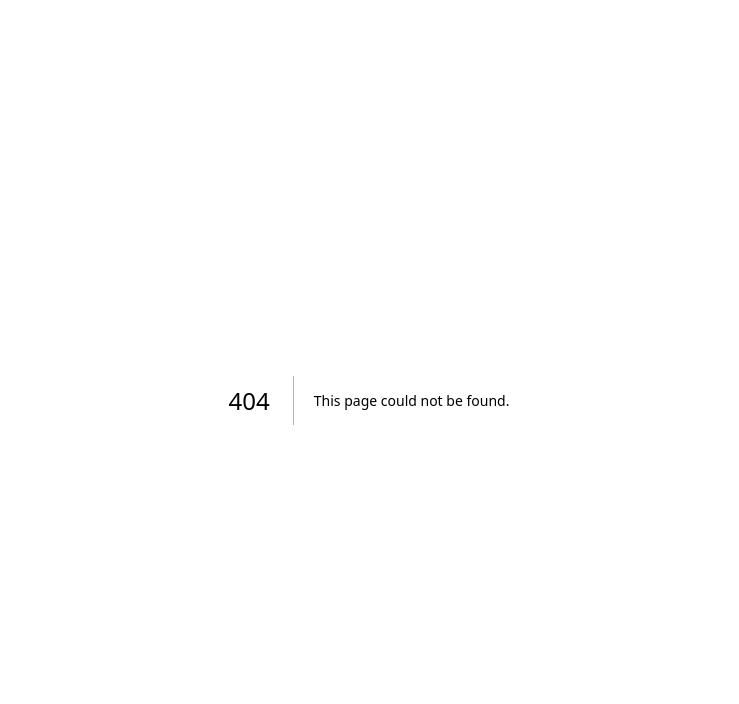
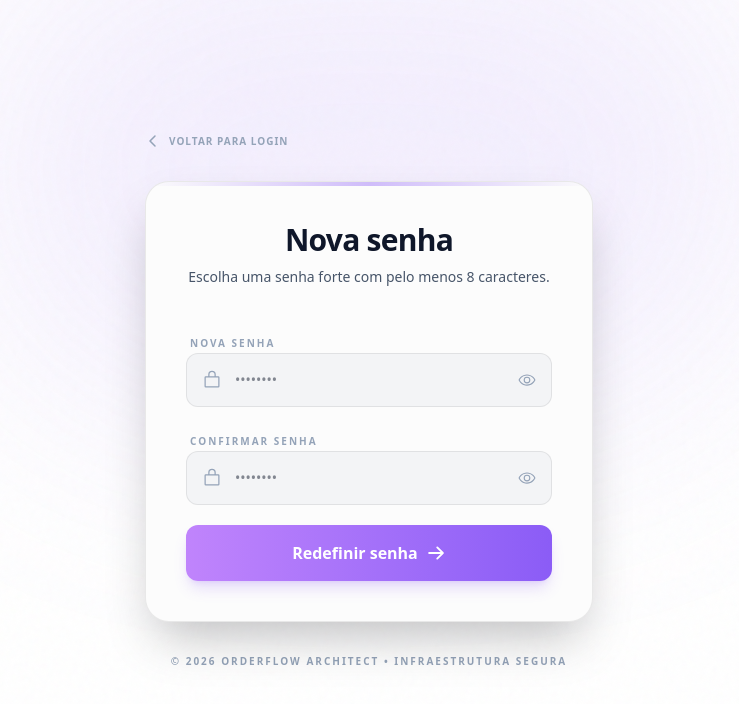
Before and after one commit to Fabrioco/OrderFlow-Web, a Next.js app: page /reset-password in a window 1280 px wide. Before the commit this address had no page. Shown: the top 704 px of the page, without its empty margins (271-1010 px from the left). Built offline with nearby package versions, Linux system fonts and the light colour scheme; no server answers.

Commit message:
feat: cria a pagina de resetar a senha

```diff
--- /dev/null
+++ b/src/app/reset-password/page.tsx
@@ -0,0 +1,188 @@
+"use client";
+
+import React, { useState } from "react";
+import Link from "next/link";
+import { useRouter } from "next/navigation";
+import {
+  LockSimpleIcon,
+  ArrowRightIcon,
+  CaretLeftIcon,
+  CircleNotchIcon,
+  EyeIcon,
+  EyeSlashIcon,
+} from "@phosphor-icons/react";
+import { toast } from "sonner";
+import { createClient } from "@/utils/supabase/client";
+
+export default function ResetPassword() {
+  const supabase = createClient();
+  const router = useRouter();
+  const [loading, setLoading] = useState(false);
+  const [showPassword, setShowPassword] = useState(false);
+  const [showConfirm, setShowConfirm] = useState(false);
+
+  async function handleReset(e: React.FormEvent<HTMLFormElement>) {
+    e.preventDefault();
+    setLoading(true);
+
+    const formData = new FormData(e.currentTarget);
+    const password = formData.get("password") as string;
+    const confirm = formData.get("confirm") as string;
+
+    if (password !== confirm) {
+      toast.error("As senhas não coincidem.");
+      setLoading(false);
+      return;
+    }
+
+    if (password.length < 8) {
+      toast.error("A senha deve ter pelo menos 8 caracteres.");
+      setLoading(false);
+      return;
+    }
+
+    const promise = async () => {
+      const { error } = await supabase.auth.updateUser({ password });
+      if (error) throw new Error(error.message);
+    };
+
+    toast.promise(promise(), {
+      loading: "Redefinindo sua senha...",
+      success: () => {
+        setLoading(false);
+        router.push("/login");
+        return "Senha redefinida com sucesso!";
+      },
+      error: (err) => {
+        setLoading(false);
+        return `${err.message}`;
+      },
+    });
+  }
+
+  return (
+    <main className="min-h-screen bg-bg text-text selection:bg-accent/30 font-sans relative flex items-center justify-center p-6">
+      <div className="bg-noise pointer-events-none" />
+      <div className="fixed top-[-10%] left-1/2 -translate-x-1/2 w-200 h-125 bg-accent/10 blur-[120px] rounded-full pointer-events-none" />
+
+      <div className="w-full max-w-md relative z-10">
+        {/* BACK BUTTON */}
+        <Link
+          href="/login"
+          className="inline-flex items-center gap-2 text-text-muted hover:text-accent transition-colors mb-8 group"
+        >
+          <CaretLeftIcon
+            size={16}
+            weight="bold"
+            className="group-hover:-translate-x-1 transition-transform"
+          />
+          <span className="text-[10px] font-black uppercase tracking-widest">
+            Voltar para Login
+          </span>
+        </Link>
+
+        <div className="p-8 md:p-10 rounded-3xl border border-border bg-surface shadow-2xl relative overflow-hidden">
+          <div className="absolute top-0 left-0 w-full h-1 bg-linear-to-r from-transparent via-accent/40 to-transparent" />
+
+          <div className="mb-10 text-center">
+            <h1 className="text-3xl font-bold tracking-tight mb-2">
+              Nova senha
+            </h1>
+            <p className="text-text-secondary text-sm leading-relaxed">
+              Escolha uma senha forte com pelo menos 8 caracteres.
+            </p>
+          </div>
+
+          <form onSubmit={handleReset} className="space-y-5">
+            {/* NOVA SENHA */}
+            <div className="space-y-2">
+              <label className="text-[10px] font-black text-text-muted uppercase tracking-[0.2em] ml-1">
+                Nova Senha
+              </label>
+              <div className="relative group">
+                <LockSimpleIcon
+                  size={20}
+                  className="absolute left-4 top-1/2 -translate-y-1/2 text-text-muted group-focus-within:text-accent transition-colors"
+                />
+                <input
+                  name="password"
+                  type={showPassword ? "text" : "password"}
+                  required
+                  minLength={8}
+                  placeholder="••••••••"
+                  className="w-full bg-surface-alt border border-border rounded-xl py-4 pl-12 pr-12 text-sm outline-hidden focus:border-accent/50 focus:ring-4 focus:ring-accent/5 transition-all"
+                />
+                <button
+                  type="button"
+                  onClick={() => setShowPassword((v) => !v)}
+                  className="absolute right-4 top-1/2 -translate-y-1/2 text-text-muted hover:text-accent transition-colors"
+                >
+                  {showPassword ? (
+                    <EyeSlashIcon size={18} />
+                  ) : (
+                    <EyeIcon size={18} />
+                  )}
+                </button>
+              </div>
+            </div>
+
+            {/* CONFIRMAR SENHA */}
+            <div className="space-y-2">
+              <label className="text-[10px] font-black text-text-muted uppercase tracking-[0.2em] ml-1">
+                Confirmar Senha
+              </label>
+              <div className="relative group">
+                <LockSimpleIcon
+                  size={20}
+                  className="absolute left-4 top-1/2 -translate-y-1/2 text-text-muted group-focus-within:text-accent transition-colors"
+                />
+                <input
+                  name="confirm"
+                  type={showConfirm ? "text" : "password"}
+                  required
+                  minLength={8}
+                  placeholder="••••••••"
+                  className="w-full bg-surface-alt border border-border rounded-xl py-4 pl-12 pr-12 text-sm outline-hidden focus:border-accent/50 focus:ring-4 focus:ring-accent/5 transition-all"
+                />
+                <button
+                  type="button"
+                  onClick={() => setShowConfirm((v) => !v)}
+                  className="absolute right-4 top-1/2 -translate-y-1/2 text-text-muted hover:text-accent transition-colors"
+                >
+                  {showConfirm ? (
+                    <EyeSlashIcon size={18} />
+                  ) : (
+                    <EyeIcon size={18} />
+                  )}
+                </button>
+              </div>
+            </div>
+
+            <button
+              disabled={loading}
+              type="submit"
+              className="w-full py-4 rounded-xl font-bold bg-linear-to-r from-[#C084FC] to-accent text-white shadow-lg shadow-accent/20 hover:shadow-accent/40 hover:scale-[1.01] active:scale-[0.99] transition-all flex items-center justify-center gap-2 disabled:opacity-70 disabled:hover:scale-100"
+            >
+              {loading ? (
+                <CircleNotchIcon
+                  size={20}
+                  weight="bold"
+                  className="animate-spin"
+                />
+              ) : (
+                <>
+                  Redefinir senha
+                  <ArrowRightIcon size={20} weight="bold" />
+                </>
+              )}
+            </button>
+          </form>
+        </div>
+
+        <p className="text-center mt-8 text-[10px] font-black text-text-muted uppercase tracking-[0.2em]">
+          © 2026 OrderFlow Architect • Infraestrutura Segura
+        </p>
+      </div>
+    </main>
+  );
+}
```
